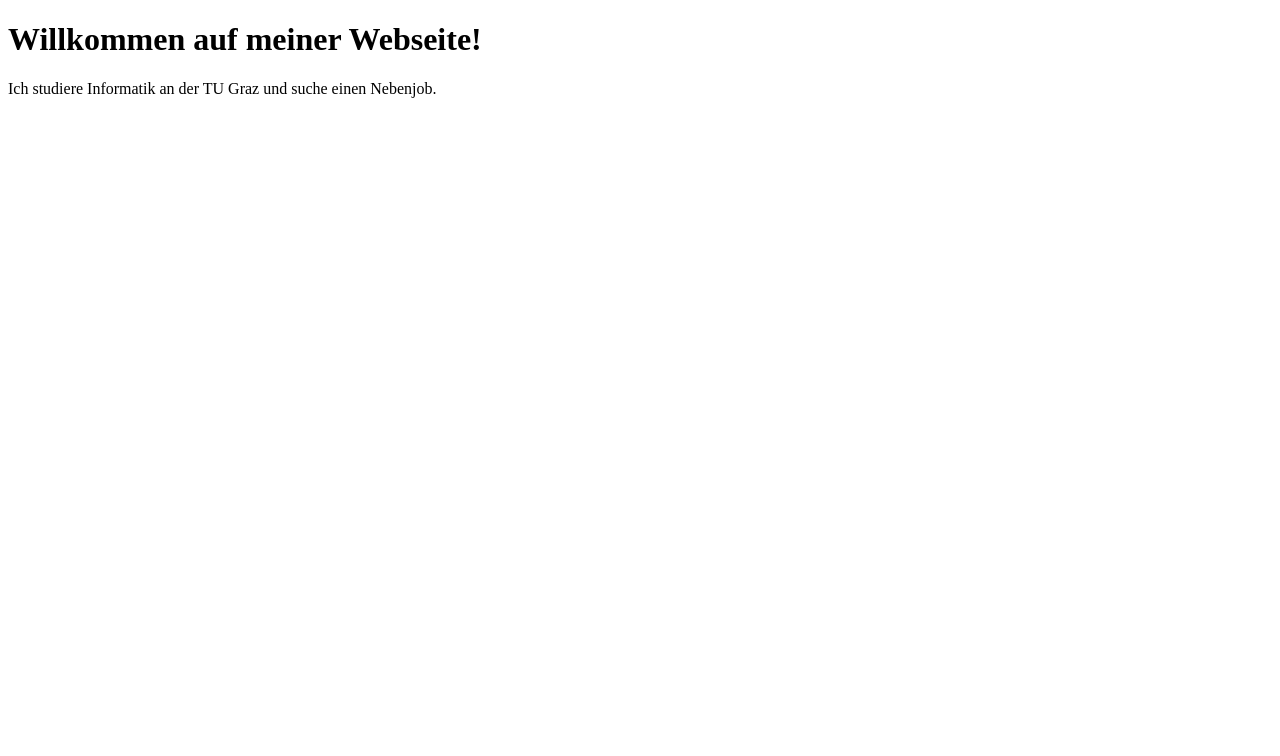
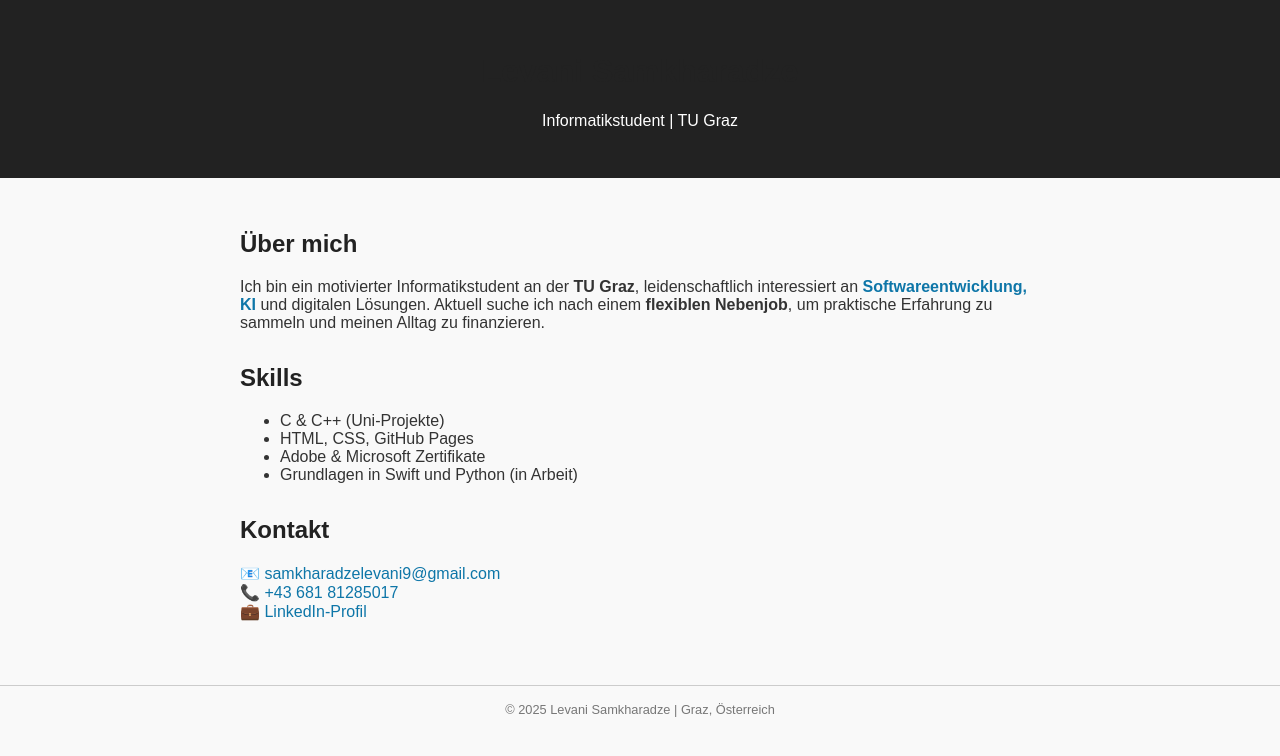
Before and after one commit to dmorgenmuffel/levani.github.io, a plain HTML site: page index.html in a window 1280 px wide. Drawn offline with Linux system fonts and the light colour scheme.

Commit message:
Update index.html

```diff
--- a/index.html
+++ b/index.html
@@ -1,12 +1,87 @@
-<!-- index.html -->
 <!DOCTYPE html>
 <html lang="de">
 <head>
   <meta charset="UTF-8">
-  <title>Levani Samkharadze</title>
+  <meta name="viewport" content="width=device-width, initial-scale=1.0">
+  <title>Levani Samkharadze – Portfolio</title>
+  <style>
+    body {
+      margin: 0;
+      font-family: Arial, sans-serif;
+      background-color: #f9f9f9;
+      color: #333;
+    }
+    header {
+      background-color: #222;
+      color: white;
+      padding: 2rem;
+      text-align: center;
+    }
+    main {
+      max-width: 800px;
+      margin: auto;
+      padding: 2rem;
+    }
+    h1, h2 {
+      color: #222;
+    }
+    section {
+      margin-bottom: 2rem;
+    }
+    .highlight {
+      color: #0e76a8;
+      font-weight: bold;
+    }
+    footer {
+      text-align: center;
+      font-size: 0.8rem;
+      color: #777;
+      padding: 1rem;
+      border-top: 1px solid #ccc;
+    }
+    a {
+      color: #0e76a8;
+      text-decoration: none;
+    }
+    a:hover {
+      text-decoration: underline;
+    }
+  </style>
 </head>
 <body>
-  <h1>Willkommen auf meiner Webseite!</h1>
-  <p>Ich studiere Informatik an der TU Graz und suche einen Nebenjob.</p>
+
+<header>
+  <h1>Levani Samkharadze</h1>
+  <p>Informatikstudent | TU Graz</p>
+</header>
+
+<main>
+  <section>
+    <h2>Über mich</h2>
+    <p>Ich bin ein motivierter Informatikstudent an der <strong>TU Graz</strong>, leidenschaftlich interessiert an <span class="highlight">Softwareentwicklung, KI</span> und digitalen Lösungen. Aktuell suche ich nach einem <strong>flexiblen Nebenjob</strong>, um praktische Erfahrung zu sammeln und meinen Alltag zu finanzieren.</p>
+  </section>
+
+  <section>
+    <h2>Skills</h2>
+    <ul>
+      <li>C & C++ (Uni-Projekte)</li>
+      <li>HTML, CSS, GitHub Pages</li>
+      <li>Adobe & Microsoft Zertifikate</li>
+      <li>Grundlagen in Swift und Python (in Arbeit)</li>
+    </ul>
+  </section>
+
+  <section>
+    <h2>Kontakt</h2>
+    <p>📧 <a href="mailto:samkharadzelevani9@gmail.com">samkharadzelevani9@gmail.com</a><br>
+       📞 <a href="tel:+4368181285017">+43 681 81285017</a><br>
+       💼 <a href="https://www.linkedin.com/in/levani-samkharadze">LinkedIn-Profil</a></p>
+  </section>
+</main>
+
+<footer>
+  &copy; 2025 Levani Samkharadze | Graz, Österreich
+</footer>
+
 </body>
 </html>
```
